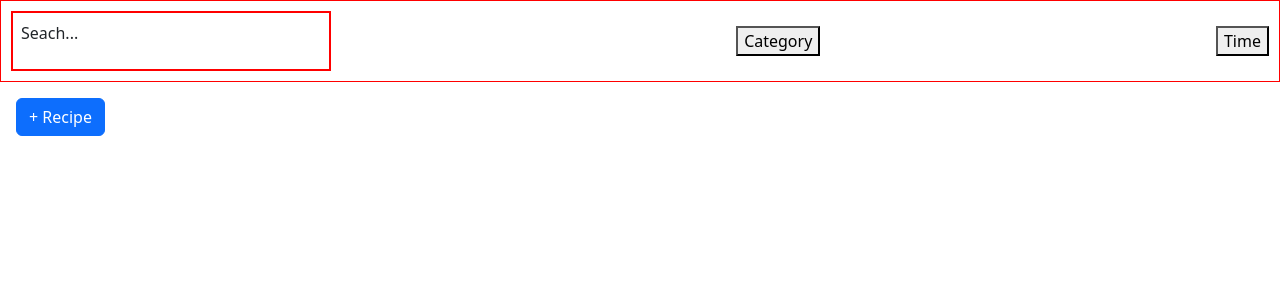
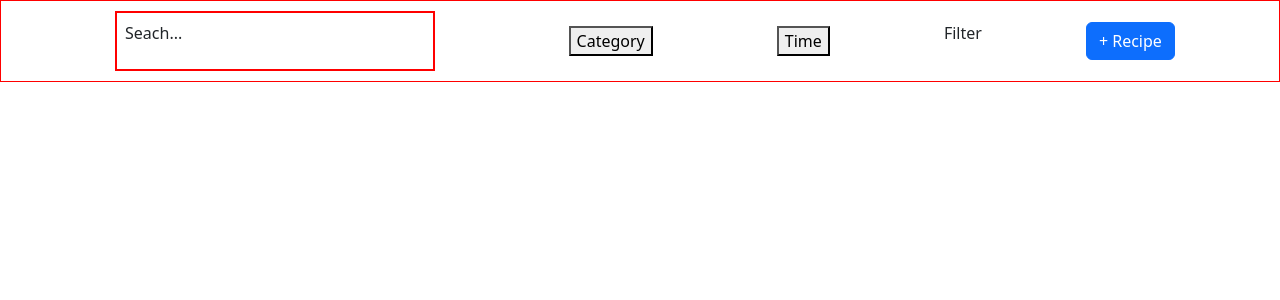
Before and after one commit to Rienel/Reciper-Manager, a React (Vite) app in the folder Recipe-Manager/: page / in a window 1280 px wide. Shown: the top 300 px of the page. Built offline with nearby package versions, Linux system fonts and the light colour scheme.

Commit message:
relocated add to header and put the list on the bototm

```diff
--- a/Recipe-Manager/src/App.css
+++ b/Recipe-Manager/src/App.css
@@ -5,7 +5,7 @@
 /* TODO: finish header ui */
 .header {
     display: flex;
-    justify-content: space-between;
+    justify-content: space-evenly;
     align-items: center;
     border: 1px solid red;
 }
--- a/Recipe-Manager/src/App.tsx
+++ b/Recipe-Manager/src/App.tsx
@@ -1,9 +1,29 @@
+import { useState } from "react";
 import DropdownFilter from "./components/DropdownFilter";
 import RecipeList from "./components/RecipeList";
 import Search from "./components/Search";
+import FilterIngredient from "./components/FilterIngredient";
+import { RecipeForm } from "./components/RecipeForm";
 import "./App.css";
+import AddRecipe from "./components/AddRecipe";
 
 function App() {
+  const [recipes, setRecipes] = useState<any[]>([]);
+  const [isAdding, setIsAdding] = useState(false);
+
+  const handleCLick = () => {
+    setIsAdding(true);
+  };
+
+  const handleSave = (newRecipe: any) => {
+    setRecipes((prev) => [...prev, newRecipe]);
+    setIsAdding(false);
+  };
+
+  const handleCancel = () => {
+    setIsAdding(false);
+  };
+
   return (
     <div className="appContainer">
       <div className="header">
@@ -24,10 +44,28 @@ function App() {
             options={["< 30 mins", "1 hr", "1hr 30 mins", "> 2 hrs"]}
           />
         </div>
+
+        <div className="filterIng">
+          <FilterIngredient />
+        </div>
+
+        <div>
+          <AddRecipe onAdd={handleCLick} />
+        </div>
       </div>
+
+      {isAdding && (
+        // TODO: make it more pop up
+        <div className="modal-overlay">
+          <div className="modal-content">
+            <RecipeForm onSave={handleSave} onCancel={handleCancel} />
+          </div>
+        </div>
+      )}
+
       <div className="RecipeLists">
         <div>
-          <RecipeList />
+          <RecipeList recipes={recipes} />
         </div>
       </div>
       {/* TODO: implement view and edit  */}
--- a/Recipe-Manager/src/components/RecipeList.tsx
+++ b/Recipe-Manager/src/components/RecipeList.tsx
@@ -1,36 +1,8 @@
-import { useState } from "react";
 import UICard from "./ui/card";
-import AddRecipe from "./AddRecipe";
-import { RecipeForm } from "./RecipeForm";
 
-function RecipeList() {
-  const [recipes, setRecipes] = useState<any[]>([]);
-  const [isAdding, setIsAdding] = useState(false);
-
-  const handleCLick = () => {
-    setIsAdding(true);
-  };
-
-  const handleSave = (newRecipe: any) => {
-    setRecipes((prev) => [...prev, newRecipe]);
-    setIsAdding(false);
-  };
-
-  const handleCancel = () => {
-    setIsAdding(false);
-  };
-
+function RecipeList({ recipes }: { recipes: any[] }) {
   return (
     <>
-      <AddRecipe onAdd={handleCLick} />
-      {/* TODO: make ui pop up */}
-      {isAdding && (
-        <div className="modal-overlay">
-          <div className="modal-content">
-            <RecipeForm onSave={handleSave} onCancel={handleCancel} />
-          </div>
-        </div>
-      )}
       <div className="cardGrid">
         {recipes.map((recipe, idx) => (
           <UICard key={idx} {...recipe} />
```
